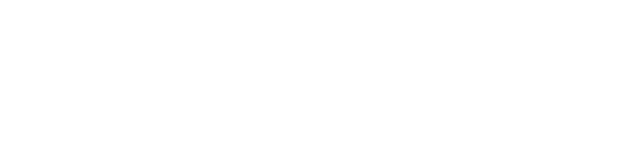
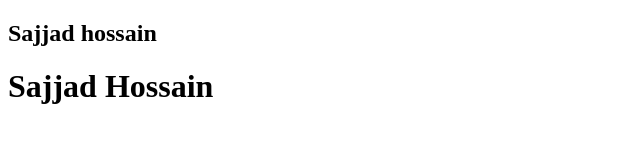
Before and after one commit to sajjadhossain26/mern-class-7, a plain HTML site: page class7/index.html in a window 1280 px wide. Shown: the whole page, without its empty margins (0-640 px from the left). Drawn offline with Linux system fonts and the light colour scheme.

Commit message:
update file

```diff
--- a/class7/index.html
+++ b/class7/index.html
@@ -9,5 +9,7 @@
   <body>
     <!-- <script src="./app.js"></script>  -->
     <script src="./assignment2.js"></script>
+    <h2>Sajjad hossain</h2>
+    <h1>Sajjad Hossain</h1>
   </body>
 </html>
```
